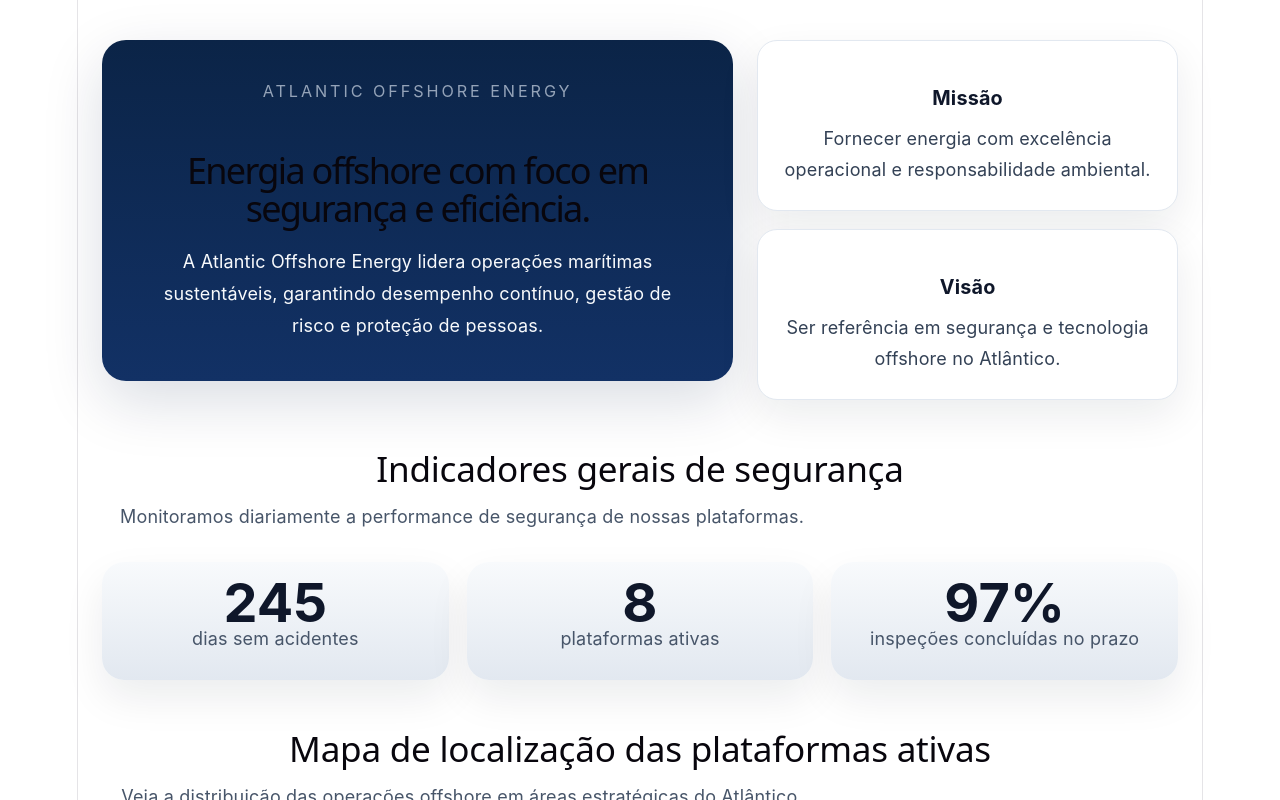
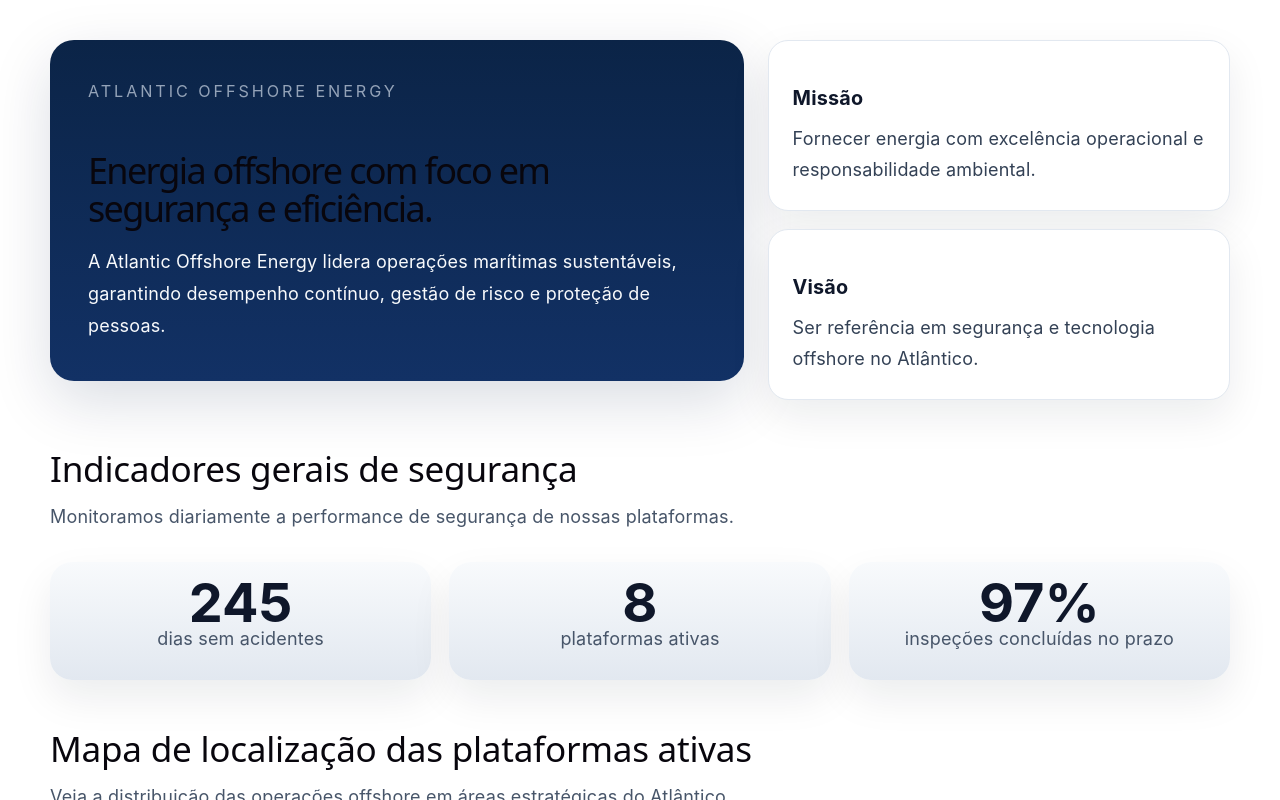
Before and after one commit to deco-jpg/Atividade-Pontuada-AOE, a React (Vite) app in the folder front-end-AOE/: page / in a window 1280 px wide. Shown: the top 800 px of the page. Built offline with nearby package versions, Linux system fonts and the light colour scheme.

Commit message:
Atualização app jsx

```diff
--- a/front-end-AOE/src/App.jsx
+++ b/front-end-AOE/src/App.jsx
@@ -1,8 +1,14 @@
 import './App.css'
 import Home from './pages/Home'
+import Contato from './pages/Contato'
 
 function App() {
-  return <Home />
+  return (
+    <>
+      <Home/>
+      <Contato/>
+    </>
+  )
 }
 
 export default App
--- a/front-end-AOE/src/index.css
+++ b/front-end-AOE/src/index.css
@@ -54,17 +54,7 @@
   margin: 0;
 }
 
-#root {
-  width: 1126px;
-  max-width: 100%;
-  margin: 0 auto;
-  text-align: center;
-  border-inline: 1px solid var(--border);
-  min-height: 100svh;
-  display: flex;
-  flex-direction: column;
-  box-sizing: border-box;
-}
+
 
 h1,
 h2 {
```
